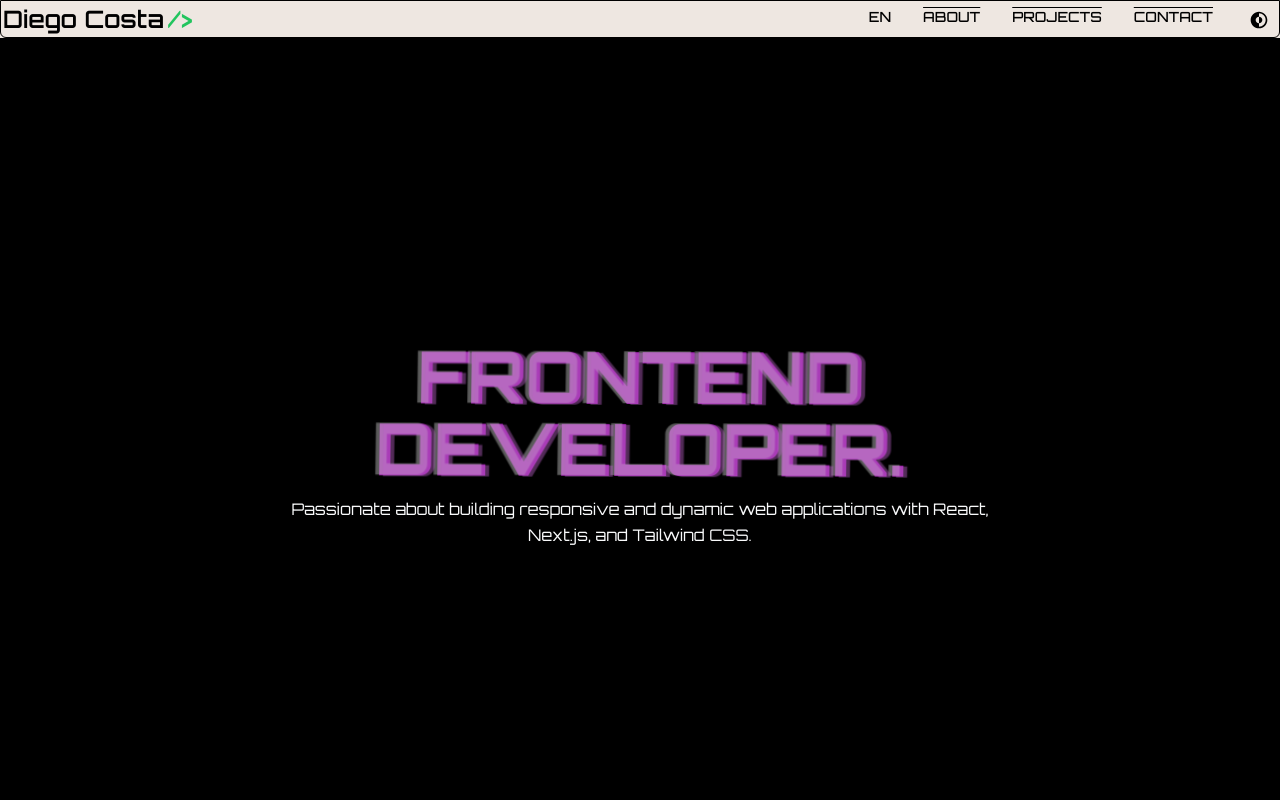
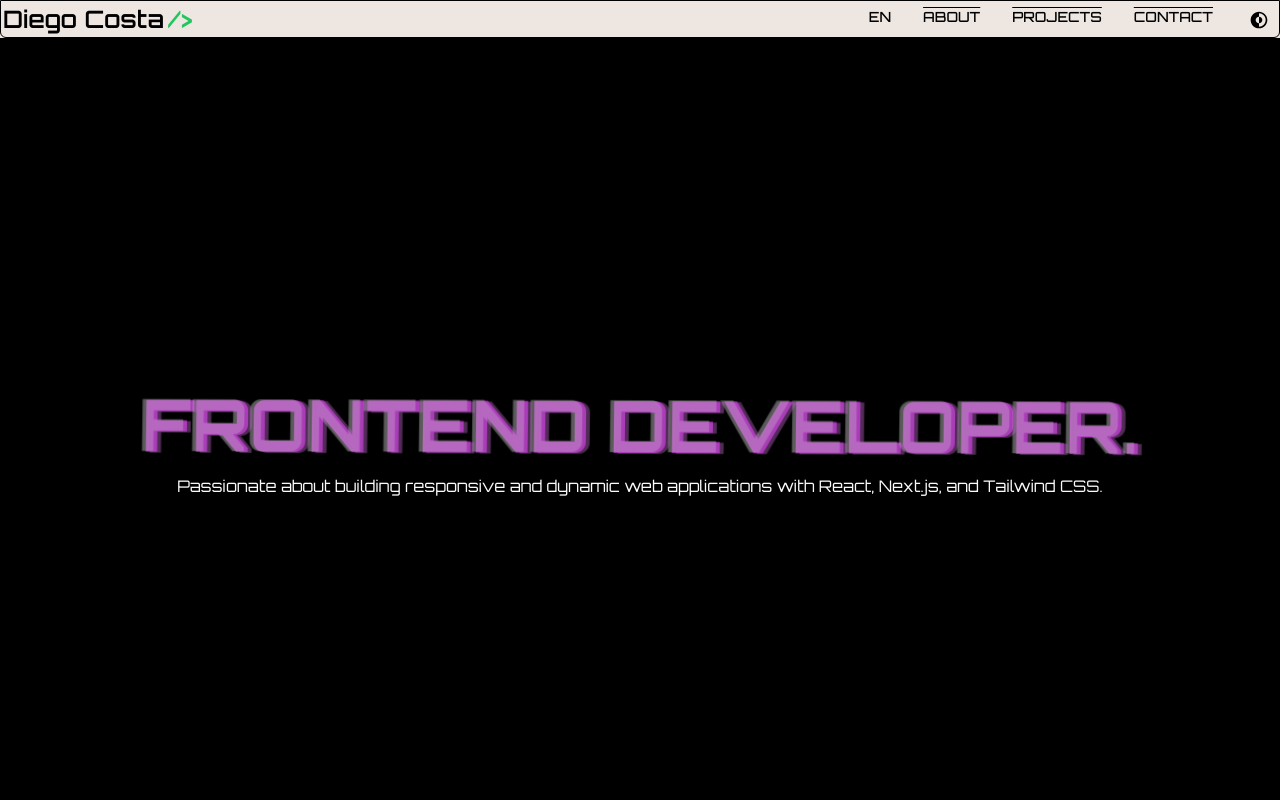
Before and after one commit to DiegoCstyles/portfolio, a Next.js app: page / in a window 1280 px wide. Shown: the top 800 px of the page. Built offline with nearby package versions, Linux system fonts and the light colour scheme.

Commit message:
Update Hero.tsx

```diff
--- a/components/Hero/Hero.tsx
+++ b/components/Hero/Hero.tsx
@@ -64,7 +64,7 @@ const Hero = ({ currentLanguage }: HeroProps) => {
         }
       `}</style>
 
-      <div className="mx-auto max-w-[44rem] text-center animate-fade-in">
+      <div className="mx-auto max-w-[80rem] text-center animate-fade-in">
         {/* Heading and Contact Icons */}
         <div className="flex  flex-auto">
           <h1 className="text-fuchsia-600 dark:text-fuchsia-600 flex-1 glitch-effect1 mt-3 text-9xl sm:text-7xl md:text-7xl lg:text-7xl xl:text-7xl leading-[4rem] tracking-tight uppercase font-black">
```
